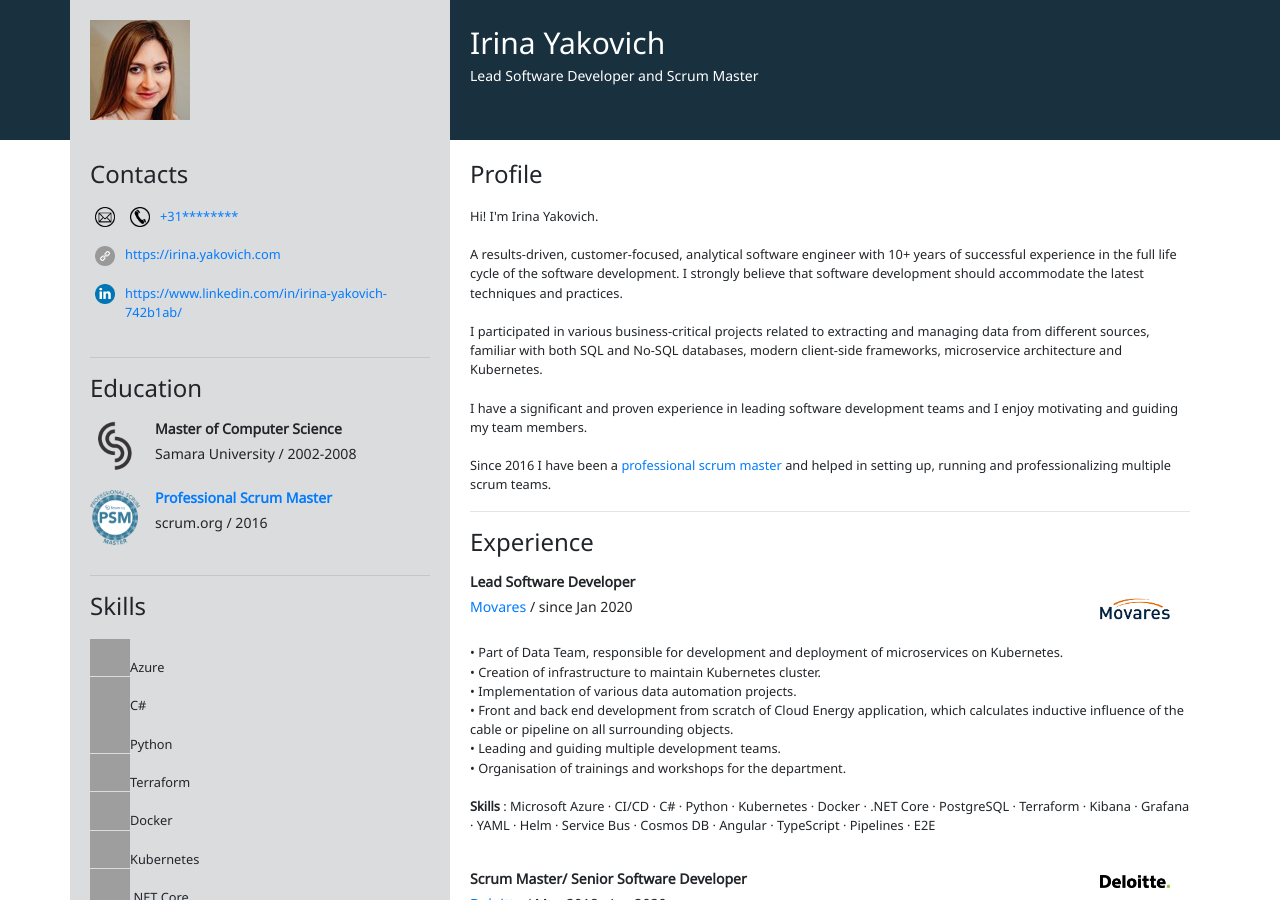
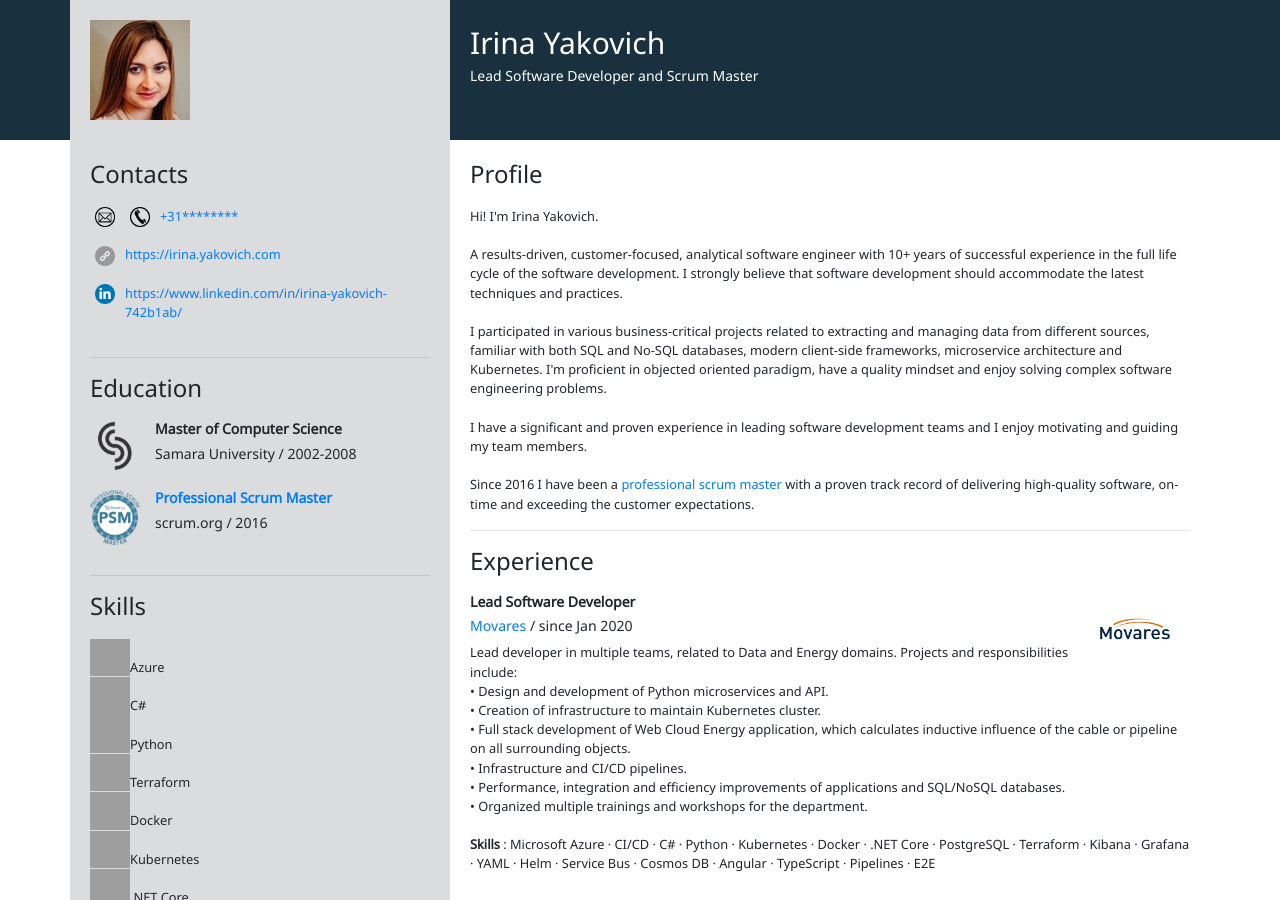
Before and after one commit to iyakovich/irinayakovich.github.io, a Jekyll site: the page built from index.html, in a window 1280 px wide and 900 px high, cut to the strip 0-900 px from the top of the window. Built offline with Jekyll 4.4.1, drawn with Linux system fonts in a browser that asks for light colours; grey boxes are pictures that could not be loaded.

Commit message:
intermediate changes

```diff
--- a/_data/linkedin/Positions.csv
+++ b/_data/linkedin/Positions.csv
@@ -1,5 +1,5 @@
 Company Name,Title,Description,Location,Started On,Finished On
-Movares,Lead Software Developer,"•	Part of Data Team, responsible for development and deployment of microservices on Kubernetes.  •	Creation of infrastructure to maintain Kubernetes cluster. •	Implementation of various data automation projects. •	Front and back end development from scratch of Cloud Energy application, which calculates inductive influence of the cable or pipeline on all surrounding objects. •	Leading and guiding multiple development teams.  •	Organisation of trainings and workshops for the department. Skills: Microsoft Azure · CI/CD · C# · Python · Kubernetes · Docker · .NET Core · PostgreSQL · Terraform · Kibana · Grafana · YAML · Helm · Service Bus · Cosmos DB · Angular · TypeScript · Pipelines · E2E","Utrecht, Netherlands",Jan 2020,
+Movares,Lead Software Developer,"Lead developer in multiple teams, related to Data and Energy domains. Projects and responsibilities include:•	Design and development of Python microservices and API.•	Creation of infrastructure to maintain Kubernetes cluster.•	Full stack development of Web Cloud Energy application, which calculates inductive influence of the cable or pipeline on all surrounding objects.•	Infrastructure and CI/CD pipelines. •	Performance, integration and efficiency improvements of applications and SQL/NoSQL databases. •	Organized multiple trainings and workshops for the department. Skills: Microsoft Azure · CI/CD · C# · Python · Kubernetes · Docker · .NET Core · PostgreSQL · Terraform · Kibana · Grafana · YAML · Helm · Service Bus · Cosmos DB · Angular · TypeScript · Pipelines · E2E","Utrecht, Netherlands",Jan 2020,
 Deloitte,Scrum Master/ Senior Software Developer,•	Leading development team of 6 people. •	Both front and back end development of various Tax related applications and migration them to Azure. •	Test coverage and release pipelines improvements.Skills: Microsoft Azure · Continuous Integration and Continuous Delivery (CI/CD) · C# · .NET Core · Microsoft SQL Server · Entity Framework · LINQ · TypeScript · Pipelines · JavaScript · AngularJS · Vue.js · HTML · Cascading Style Sheets (CSS) · SpecFlow,"Amsterdam Area, Netherlands",May 2018,Jan 2020
 CXO Solutions,Scrum Master/ Senior Software Developer,"•	Leading the distributed team consisting of 4 developers and 2 testers. •	Facilitating Agile scrum events, helping the development team to identify the weaknesses and impediments, deliver the required high quality product within the required time frame. •	Both front and back end development of Reporting application, displaying  key finance information for the users. •	2nd Line Customer support helping to resolve the issues in the timely manner. Skills: C# · Microsoft SQL Server · Dependency Injection · Entity Framework · TypeScript · .NET Framework · React.js · AngularJS · MDX · SSAS · HTML · SpecFlow","Utrecht Area, Netherlands",Oct 2012,May 2018
 Infostrada Sports,Software Developer,"•	Development of Incidents Registration System, a management tool that provides operation departments with data problems analysis through performance views and reports.  •	Maintenance and development of Bio application which is used by researchers worldwide for providing the information about the athletes. Infostrada Sports delivers detailed athlete biographies to the leading sport competitions including Vancouver Olympic Winter Games, Beijing 2008 Olympic Games etc. •	Tasks and responsibilities: detailed design, algorithmic implementation, SQL stored procedures and triggers development, database modeling and optimization. Skills: C# · MS SQL Server · Microsoft SQL Server · .NET Framework · Visual Studio","Nieuwegein, The Netherlands",Jan 2011,Oct 2012
--- a/_includes/cv/about_me.html
+++ b/_includes/cv/about_me.html
@@ -10,12 +10,13 @@
         <br>
         <br>I participated in various business-critical projects related to extracting and managing data from different sources,
         familiar with both SQL and No-SQL databases, modern client-side frameworks, microservice architecture and Kubernetes.
+        I'm proficient in objected oriented paradigm, have a quality mindset and enjoy solving complex software engineering problems.
         <br>
         <br>I have a significant and proven experience in leading software development teams and I enjoy motivating and
         guiding my team members.
         <br>
-        <br>Since 2016 I have been a <a href="#certifications">professional scrum master</a> and helped in
-        setting up, running and professionalizing multiple scrum teams.
+        <br>Since 2016 I have been a <a href="#certifications">professional scrum master</a> with a proven track record of
+        delivering high-quality software, on-time and exceeding the customer expectations.
         <br>
     </p>
     <hr>
```
